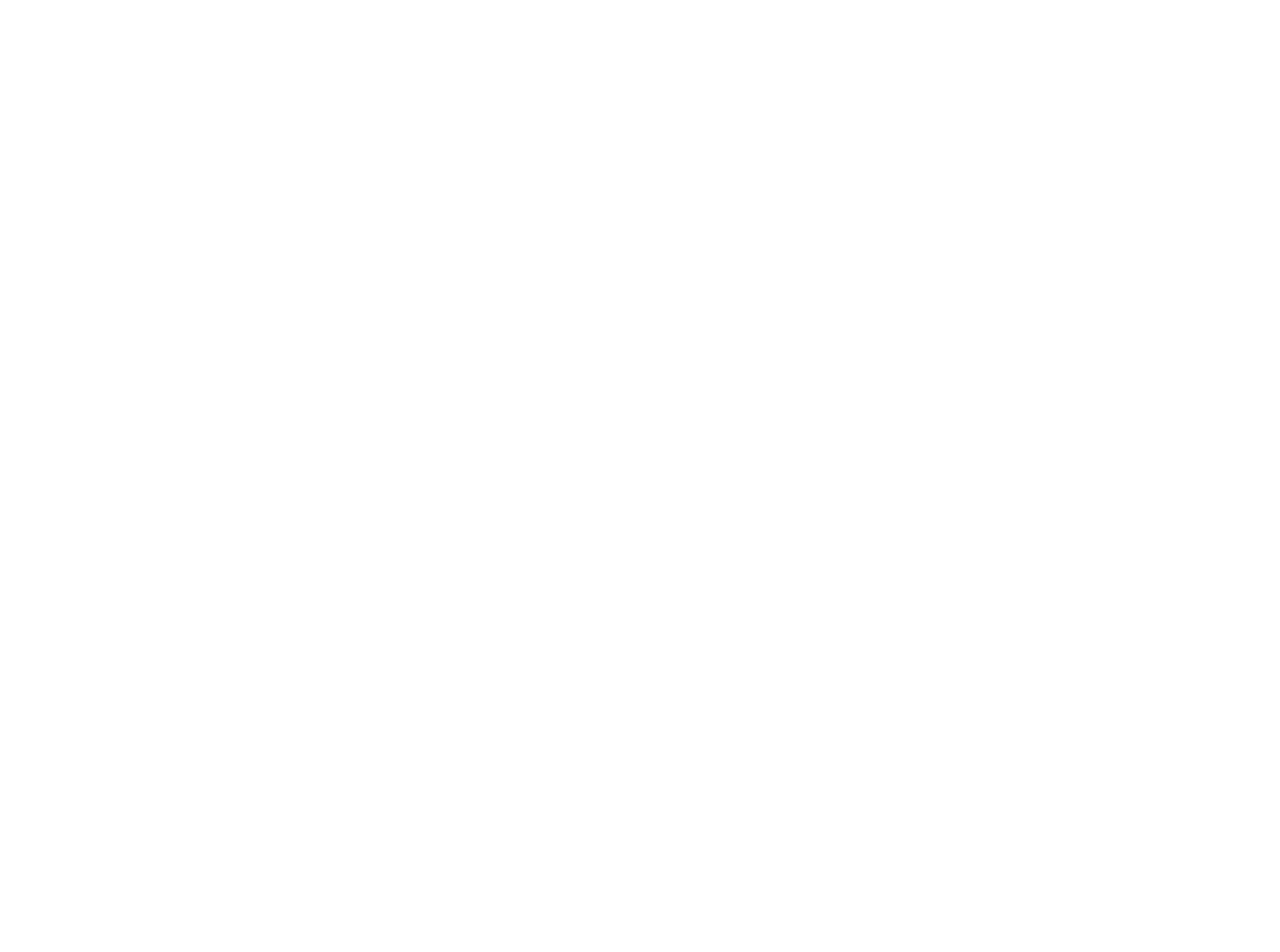
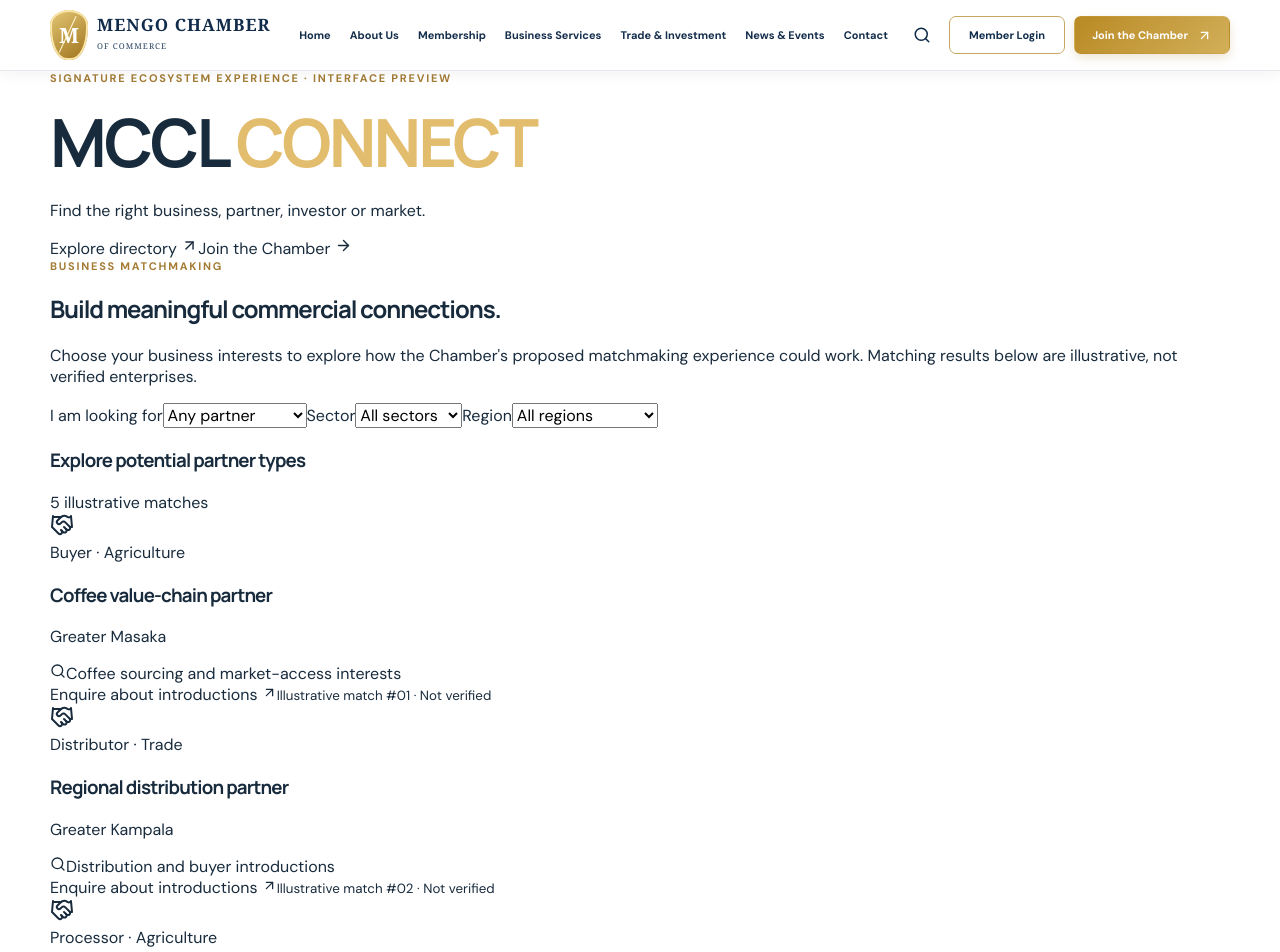
Before and after one commit to watumwa/mengo, a Next.js app: page /connect in a window 1280 px wide. Before the commit this address had no page. Shown: the top 952 px of the page. Before the commit the page ends 800 px from the top, so only its background shows below. Built offline with nearby package versions, Linux system fonts and the light colour scheme.

Commit message:
MCCL CONNECT: interactive frontend B2B partner matching experience

```diff
--- /dev/null
+++ b/app/connect/page.tsx
@@ -0,0 +1,21 @@
+"use client";
+import {useState} from "react";
+import Link from "next/link";
+import {ArrowRight,ArrowUpRight,Handshake,Search,ShieldCheck,UsersRound} from "lucide-react";
+import {Shell} from "../components";
+const matches=[
+ {name:"Coffee value-chain partner",sector:"Agriculture",location:"Greater Masaka",role:"Buyer",reason:"Coffee sourcing and market-access interests"},
+ {name:"Regional distribution partner",sector:"Trade",location:"Greater Kampala",role:"Distributor",reason:"Distribution and buyer introductions"},
+ {name:"Agribusiness processing partner",sector:"Agriculture",location:"Greater Mukono",role:"Processor",reason:"Value addition and supplier relationships"},
+ {name:"Enterprise investment network",sector:"Investment",location:"Greater Mpigi",role:"Investor",reason:"Enterprise growth and investment readiness"},
+ {name:"Digital enterprise partner",sector:"Technology",location:"Greater Kampala",role:"Service provider",reason:"Digitalisation and business systems"}
+];
+export default function ConnectPage(){
+ const [role,setRole]=useState("Any partner");const [sector,setSector]=useState("All sectors");const [location,setLocation]=useState("All regions");
+ const filtered=matches.filter(x=>(role==="Any partner"||x.role===role)&&(sector==="All sectors"||x.sector===sector)&&(location==="All regions"||x.location===location));
+ return <Shell><main><section className="connect-hero"><div className="container"><span className="eyebrow">Signature ecosystem experience · Interface preview</span><h1>MCCL <em>CONNECT</em></h1><p>Find the right business, partner, investor or market.</p><div className="connect-hero-links"><Link href="/businesses">Explore directory <ArrowUpRight size={17}/></Link><Link href="/membership">Join the Chamber <ArrowRight size={17}/></Link></div></div></section>
+ <section className="container connect-content"><div className="connect-intro"><span className="eyebrow">Business matchmaking</span><h2>Build meaningful commercial connections.</h2><p>Choose your business interests to explore how the Chamber's proposed matchmaking experience could work. Matching results below are illustrative, not verified enterprises.</p></div>
+ <div className="connect-filters"><label>I am looking for<select value={role} onChange={e=>setRole(e.target.value)}>{["Any partner","Buyer","Distributor","Processor","Investor","Service provider"].map(x=><option key={x}>{x}</option>)}</select></label><label>Sector<select value={sector} onChange={e=>setSector(e.target.value)}>{["All sectors","Agriculture","Trade","Investment","Technology"].map(x=><option key={x}>{x}</option>)}</select></label><label>Region<select value={location} onChange={e=>setLocation(e.target.value)}>{["All regions","Greater Kampala","Greater Masaka","Greater Mukono","Greater Mpigi"].map(x=><option key={x}>{x}</option>)}</select></label></div>
+ <div className="connect-results-heading"><h3>Explore potential partner types</h3><span>{filtered.length} illustrative matches</span></div><div className="connect-match-grid">{filtered.length?filtered.map((x,i)=><article key={x.name}><div className="connect-match-icon"><Handshake size={24}/></div><div className="connect-match-tag">{x.role} · {x.sector}</div><h3>{x.name}</h3><p>{x.location}</p><div className="connect-match-reason"><Search size={16}/><span>{x.reason}</span></div><Link href="/contact">Enquire about introductions <ArrowUpRight size={15}/></Link><small>Illustrative match #{String(i+1).padStart(2,"0")} · Not verified</small></article>):<div className="connect-no-results">No examples match this combination. Change a filter to explore more partner types.</div>}</div>
+ <div className="connect-value"><div><UsersRound size={27}/><h3>Connect businesses</h3><p>Discover partners across markets and value chains.</p></div><div><ShieldCheck size={27}/><h3>Build trust</h3><p>Future verified profiles and Chamber-facilitated introductions.</p></div><div><Handshake size={27}/><h3>Create opportunities</h3><p>Support partnerships, trade and investment linkages.</p></div></div></section></main></Shell>
+}
```
